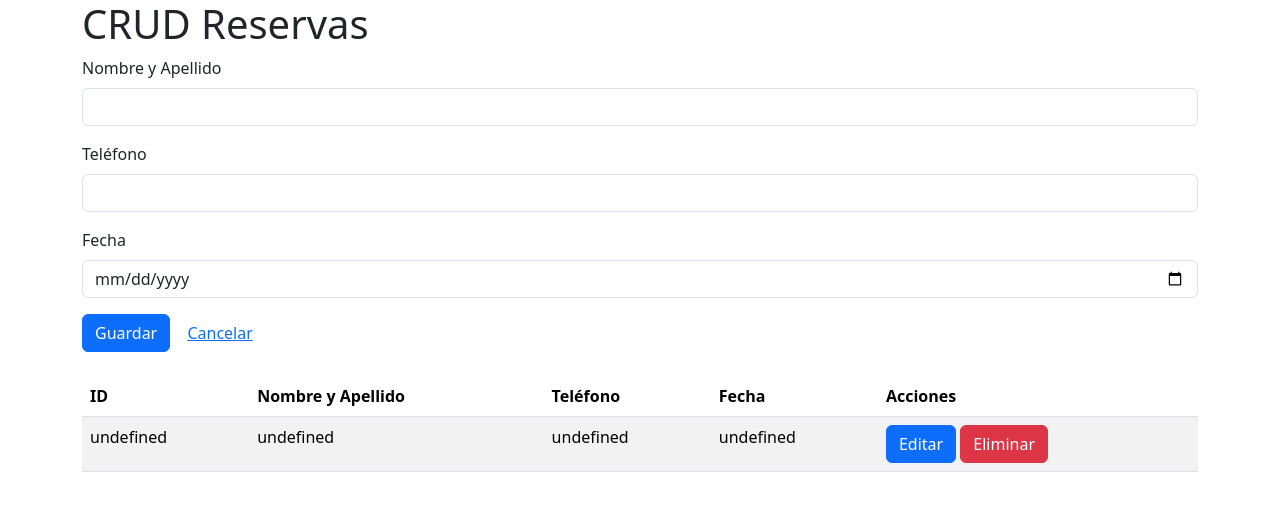
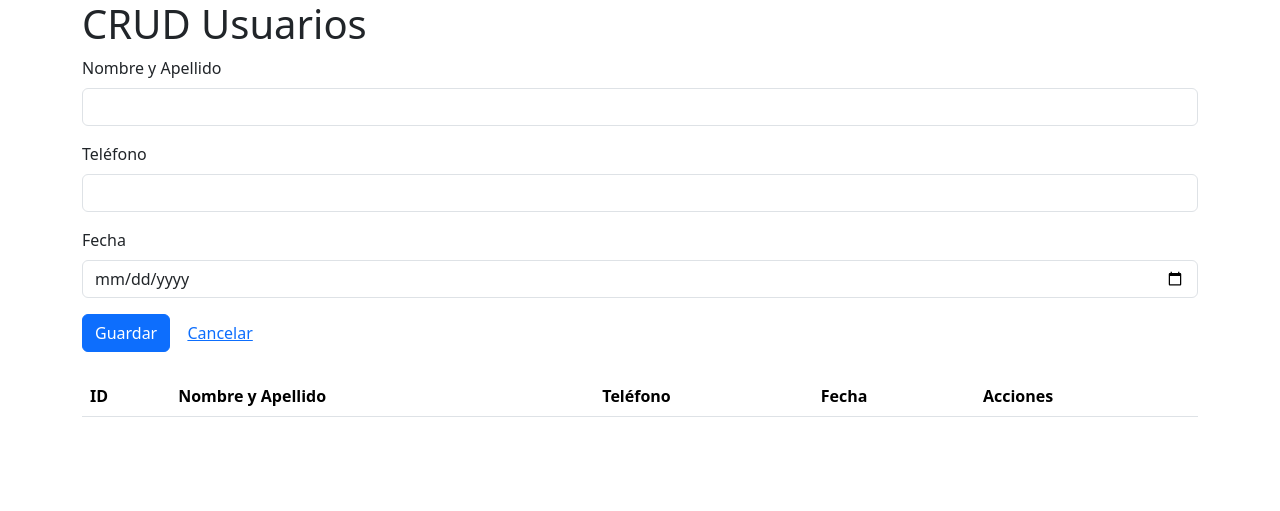
Before and after one commit to Cesar9911/ActividadesArquitecturadeSoftware, a Flask app: page / in a window 1280 px wide. Shown: the top 511 px of the page. Run offline with Flask 3, Linux system fonts and the light colour scheme; tables that the repository leaves empty or names only in its code hold one stand-in row (values such as "Sample post"); lists and menus that the app fills with data are empty; some libraries are stand-ins or nearby versions.

Commit message:
Update app.html

```diff
--- a/templates/app.html
+++ b/templates/app.html
@@ -3,18 +3,18 @@
 <head>
     <meta charset="UTF-8">
     <meta name="viewport" content="width=device-width, initial-scale=1.0">
-    <title>CRUD Reservas</title>
+    <title>CRUD Usuarios</title>
     <link href="https://cdn.jsdelivr.net/npm/bootstrap@5.3.3/dist/css/bootstrap.min.css" rel="stylesheet">
     <script src="https://code.jquery.com/jquery-3.7.1.min.js"></script>
     <script src="https://js.pusher.com/8.2.0/pusher.min.js"></script>
 </head>
 <body>
     <div class="container">
-        <h1>CRUD Reservas</h1>
+        <h1>CRUD Usuarios</h1>
 
-        <!-- Formulario para crear o actualizar reservas -->
-        <form id="frmReserva" method="post">
-            <input type="hidden" id="id_reserva" name="id_reserva">
+        <!-- Formulario para crear o actualizar usuarios -->
+        <form id="frmUsuario" method="post">
+            <input type="hidden" id="id_usuario" name="id_usuario">
             <div class="mb-3">
                 <label for="nombre_apellido" class="form-label">Nombre y Apellido</label>
                 <input type="text" id="nombre_apellido" name="nombre_apellido" class="form-control">
@@ -31,7 +31,7 @@
             <button type="reset" class="btn btn-link">Cancelar</button>
         </form>
 
-        <!-- Tabla para mostrar las reservas -->
+        <!-- Tabla para mostrar los usuarios -->
         <table class="table table-striped mt-4">
             <thead>
                 <tr>
@@ -42,25 +42,25 @@
                     <th>Acciones</th>
                 </tr>
             </thead>
-            <tbody id="tbodyReservas"></tbody>
+            <tbody id="tbodyUsuarios"></tbody>
         </table>
     </div>
 
     <script>
-        // Cargar reservas al cargar la página
-        function cargarReservas() {
-            $.get("/reservas", function (reservas) {
-                $("#tbodyReservas").html("");
-                reservas.forEach(function (reserva) {
-                    $("#tbodyReservas").append(`
+        // Cargar usuarios al cargar la página
+        function cargarUsuarios() {
+            $.get("/usuarios", function (usuarios) {
+                $("#tbodyUsuarios").html("");
+                usuarios.forEach(function (usuario) {
+                    $("#tbodyUsuarios").append(`
                         <tr>
-                            <td>${reserva.Id_Reserva}</td>
-                            <td>${reserva.Nombre_Apellido}</td>
-                            <td>${reserva.Telefono}</td>
-                            <td>${reserva.Fecha}</td>
+                            <td>${usuario.Id_Usuario}</td>
+                            <td>${usuario.Nombre_Apellido}</td>
+                            <td>${usuario.Telefono}</td>
+                            <td>${usuario.Fecha}</td>
                             <td>
-                                <button class="btn btn-primary btn-editar" data-id="${reserva.Id_Reserva}">Editar</button>
-                                <button class="btn btn-danger btn-eliminar" data-id="${reserva.Id_Reserva}">Eliminar</button>
+                                <button class="btn btn-primary btn-editar" data-id="${usuario.Id_Usuario}">Editar</button>
+                                <button class="btn btn-danger btn-eliminar" data-id="${usuario.Id_Usuario}">Eliminar</button>
                             </td>
                         </tr>
                     `);
@@ -68,14 +68,45 @@
             });
         }
 
-        // Similar al CRUD anterior
+        // Editar usuario
+        $(document).on("click", ".btn-editar", function () {
+            const id_usuario = $(this).data("id");
+            $.get(`/usuarios/editar?id=${id_usuario}`, function (usuario) {
+                $("#id_usuario").val(usuario.Id_Usuario);
+                $("#nombre_apellido").val(usuario.Nombre_Apellido);
+                $("#telefono").val(usuario.Telefono);
+                $("#fecha").val(usuario.Fecha);
+            });
+        });
 
+        // Eliminar usuario
+        $(document).on("click", ".btn-eliminar", function () {
+            if (!confirm("¿Seguro que deseas eliminar este usuario?")) return;
+            const id_usuario = $(this).data("id");
+            $.post("/usuarios/eliminar", { id: id_usuario }, function () {
+                cargarUsuarios();
+            });
+        });
+
+        // Guardar o actualizar usuario
+        $("#frmUsuario").submit(function (event) {
+            event.preventDefault();
+            const url = $("#id_usuario").val() ? "/usuarios/guardar" : "/usuarios/guardar";
+            $.post(url, $(this).serialize(), function () {
+                $("#frmUsuario").get(0).reset();
+                cargarUsuarios();
+            });
+        });
+
+        // Cargar usuarios al inicio
         $(document).ready(function () {
-            cargarReservas();
+            cargarUsuarios();
+
+            // Pusher para actualizaciones en tiempo real
             const pusher = new Pusher("970a7d4d6af4b86adcc6", { cluster: "us2" });
-            const channel = pusher.subscribe("canalReservas");
+            const channel = pusher.subscribe("canalUsuarios");
             channel.bind("actualizacion", function () {
-                cargarReservas();
+                cargarUsuarios();
             });
         });
     </script>
```
